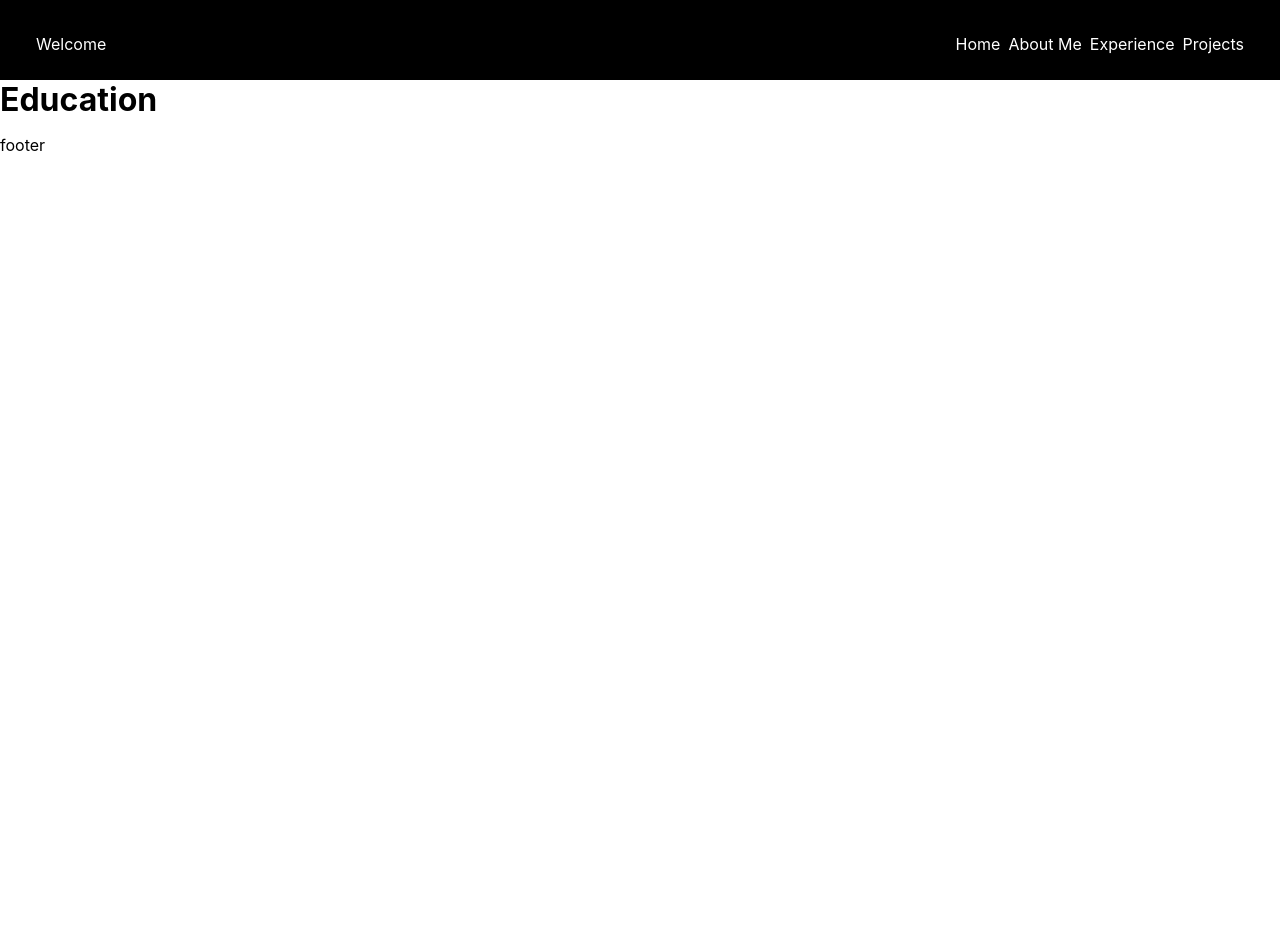
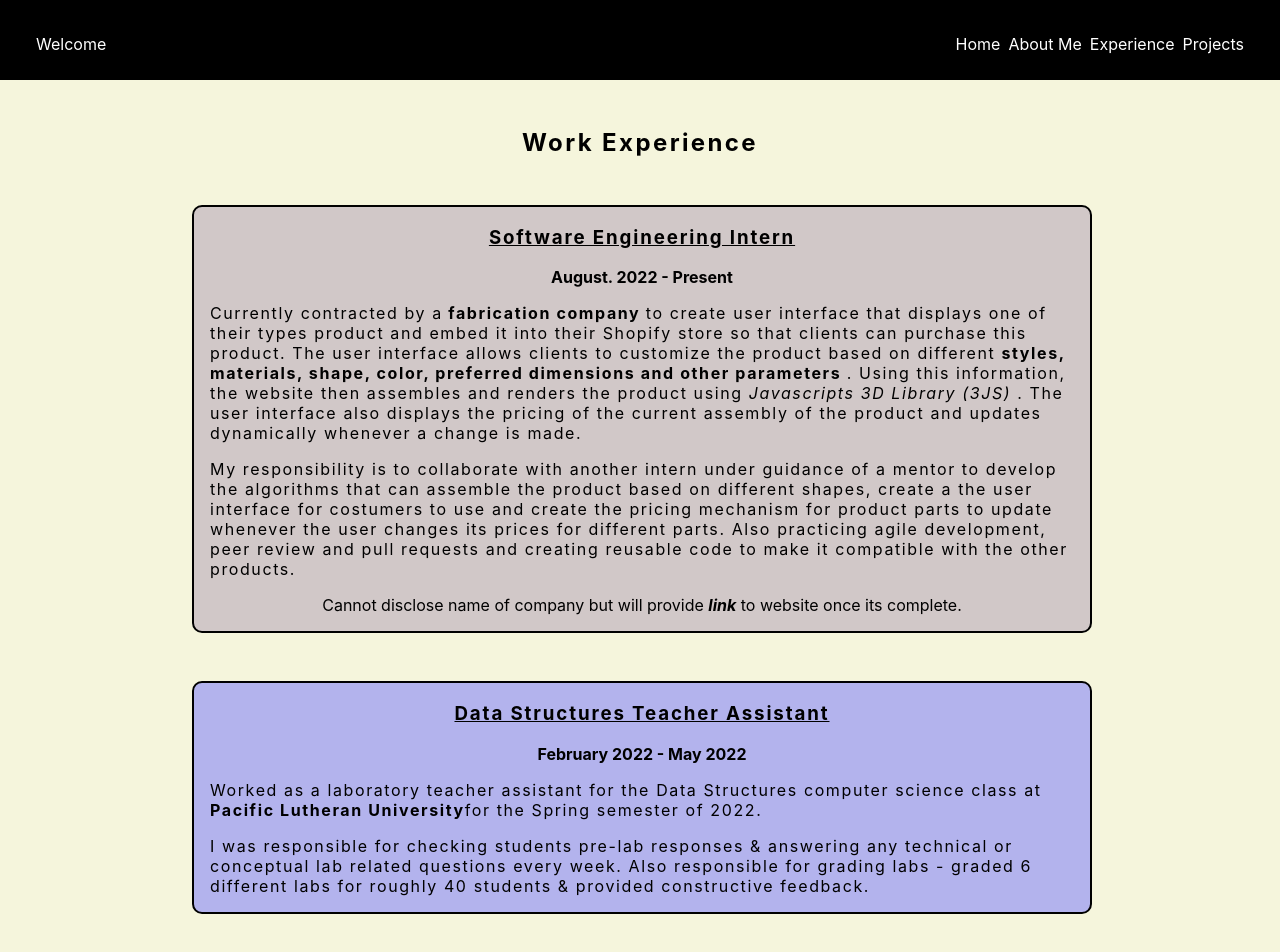
Before and after one commit to arcosea/portfolio, a React (Create React App) app: page /education in a window 1280 px wide. Shown: the top 952 px of the page. Before the commit the page ends 800 px from the top, so only its background shows below. Built offline with nearby package versions, Linux system fonts and the light colour scheme.

Commit message:
basic setup for all work experience

```diff
--- a/src/pages/About.tsx
+++ b/src/pages/About.tsx
@@ -1,7 +1,6 @@
 import "../styling/About.css";
 import {Link} from "react-router-dom";
 import React, { useEffect, useState, useRef } from 'react';
-import ImageSlider, { Slide } from "react-auto-image-slider";
 
 export function About(){
     /**********         Running Slide Show              *************/
@@ -117,7 +116,7 @@ export function About(){
             </div>
 
             <div>
-                <section>
+                <section className="section">
                     <h3 className="sub-header"> Family & Background </h3>
                     <p>
                         Family & Friends and the time I spend with them is something I value dearly. I am the eldest of a total of four boys. I am the first in my family to have graduated
@@ -127,7 +126,7 @@ export function About(){
                 </section>
             </div>
             <div id="activities">
-                <section >
+                <section className="section">
                     <h3 className="sub-header"> Sports & Activities </h3>
                     <span className="sub-title">
                         Soccer
@@ -169,7 +168,7 @@ export function About(){
             </div>
 
             <div>
-                <section>
+                <section className="section">
                     <h3 className="sub-header"> Favorite Shows & Movies </h3>
 
 
--- a/src/pages/EducationWork.tsx
+++ b/src/pages/EducationWork.tsx
@@ -1,3 +1,94 @@
+import "../styling/EducationWork.css";
+
+
+
 export function EducationWork(){
-    return <h1> Education</h1>
+
+
+    return (
+        <div id="container">
+            <h2 className="section-header"> Work Experience </h2>
+            <section >
+                {/* SWE Job */}
+                <div className="comp-container" id="swe-job">
+                    <h3 className="component-name"> Software Engineering Intern</h3>
+                    <span className="timeline"> August. 2022 - Present</span>
+                    <p className="description">
+                        Currently contracted by a<strong> fabrication company </strong> to create user interface that displays one of their types product and embed it into their Shopify store
+                        so that clients can purchase this product. The user interface allows clients to customize the product based on
+                        different <strong>styles, materials, shape, color, preferred dimensions and other parameters </strong>. Using this information, the website then assembles and renders
+                        the product using <em> Javascripts 3D Library (3JS) </em>. The user interface also displays the pricing of the current assembly of the product
+                        and updates dynamically whenever a change is made.
+                    </p>
+                    <p className="description">
+                        My responsibility is to collaborate with another intern under guidance of a mentor to develop the algorithms that can assemble the product based on different shapes,
+                        create a the user interface for costumers to use and create the pricing mechanism for product parts to update
+                        whenever the user changes its prices for different parts. Also practicing agile development, peer review and pull requests and creating reusable code to make it compatible
+                        with the other products.
+                    </p>
+                    <p className="note">
+                        Cannot disclose name of company but will provide <strong><em>link</em></strong> to website once its complete.
+                    </p>
+                </div>
+                {/* TA Job */}
+                <div className="comp-container" id="ta-job">
+                    <h3 className="component-name"> Data Structures Teacher Assistant</h3>
+                    <span className="timeline"> February 2022 - May 2022</span>
+                    <p className="description">
+                        Worked as a laboratory teacher assistant for the Data Structures computer science class at <strong> Pacific Lutheran University</strong>
+                        for the Spring semester of 2022.
+                    </p>
+                    <p className="description">
+                        I was responsible for checking students pre-lab responses & answering any technical or conceptual lab related questions every week.
+                        Also responsible for grading labs - graded 6 different labs for roughly 40 students & provided constructive feedback.
+                    </p>
+                </div>
+
+                {/* Tutor Job */}
+                <div className="comp-container" id="tutor-job">
+                    <h3 className="component-name"> Math Tutor</h3>
+                    <span className="timeline"> August 2022 - Present</span>
+                    <p className="description">
+                        Currently working as a Mathematic tutor at <strong> Pacific Lutheran University</strong>
+                        for the Fall semester of 2022 and Spring semester of 2023.
+                    </p>
+                    <p className="description">
+                        I am responsible for providing academic assistance to other students through drop-in hours or scheduled one to one appointments for a total
+                        of about 6-7 hours per week. Some of the classes I tutor for include: <strong>Alegbra, Pre-calculus, Calculus I, II and III, as well as Linear Algebra
+                        and Differential Equations </strong>.
+                    </p>
+                </div>
+
+                {/* Apprentice Job */}
+                <div className="comp-container" id="app-job">
+                    <h3 className="component-name"> Apprentice</h3>
+                    <span className="timeline"> June - September 2020, 2021, 2022</span>
+                    <p className="description">
+                        Worked as an apprentice for a <em>telecommunications company</em>, <strong> Utiligi Communications</strong> for the Summers of
+                        2020, 2021 and 2022.
+
+
+                    </p>
+                    <p className="description">
+                        I was responsible for helping assist my coworkers &  in any way I could for whatever type of job I was handed. Some of the types of jobs I participated in include:
+                        <strong> Underground OSP Cabling, Horizontal Directional Drilling (HDD), Hydro Excavating, Trenching and Concrete/Asphalt Restoration, HDD Bore Profiling and Planning
+                        , Duct Verification (Rod & Proof), Optic Fiber Installation and Traffic Control</strong>.
+                    </p>
+                    <p className="description">
+                        Some of the skills gained through this experience include: reading plans, setting up traffic controls, flagging techniques, use and understanding of heavy equipment and tools, the use
+                        of a Hydraulic Excavator, documentation of work, methods of communication and safety protocol.
+                    </p>
+                    <p className="note">
+                        Certifications Gained: Washington Flagging Permit, CPR
+                    </p>
+                </div>
+            </section>
+
+
+
+        </div>
+
+
+
+    )
 }
--- a/src/styling/About.css
+++ b/src/styling/About.css
@@ -47,7 +47,7 @@
 
 
 /*   subtitles to sections   */
-section{
+.section{
     border-top: 1px solid black;
     margin: 3rem 3rem 4rem 3rem;
 }
--- /dev/null
+++ b/src/styling/EducationWork.css
@@ -0,0 +1,57 @@
+/*  Header for Work Experience & Education*/
+.container{
+    width: 50%;
+    text-align: center;
+}
+
+.section-header{
+    text-align: center;
+    margin: 3rem 0 3rem 0;
+    letter-spacing: 0.1em
+}
+
+
+/*  Container for each component (Job/education) */
+.comp-container{
+    text-align: center;
+    margin-left: 15%;
+    margin-bottom: 3rem;
+    width: 70%;
+    border: 2px solid black;
+    border-radius: 10px;
+}
+
+
+/* Timeline  & Header for each componen */
+.component-name{
+    text-decoration: underline;
+    letter-spacing: 0.1em
+}
+
+.timeline{
+    font-weight: bold;
+}
+
+/* Description paragraphs*/
+.description{
+    letter-spacing: 0.1em;
+    text-align: left;
+    margin: 1rem 1rem 1rem 1rem;
+}
+
+/*  Customize SWE Job */
+#swe-job{
+    background-color: rgb(209, 200, 200);
+}
+
+
+/*  Customize TA Job */
+#ta-job{
+    background-color: rgb(179, 179, 237);
+}
+
+/*  Customize Tutor Job */
+#tutor-job{
+    background-color: rgb(22, 21, 21);
+    color: beige;
+}
```
